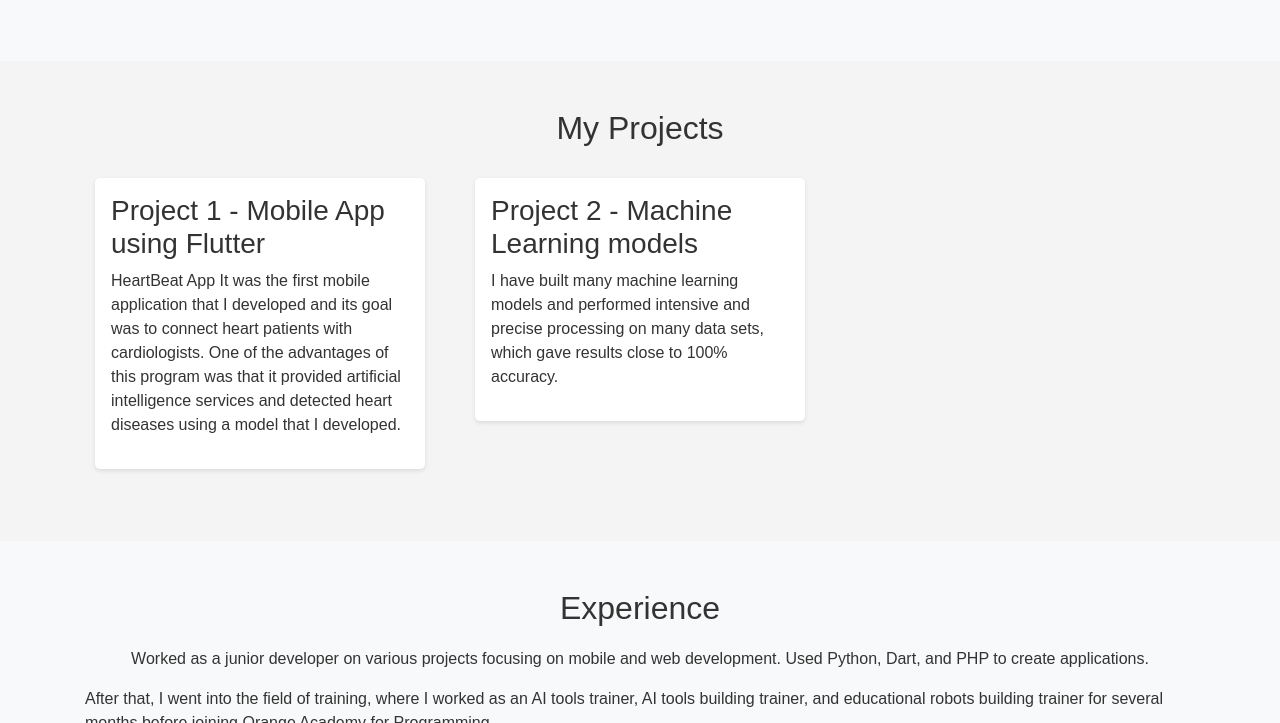
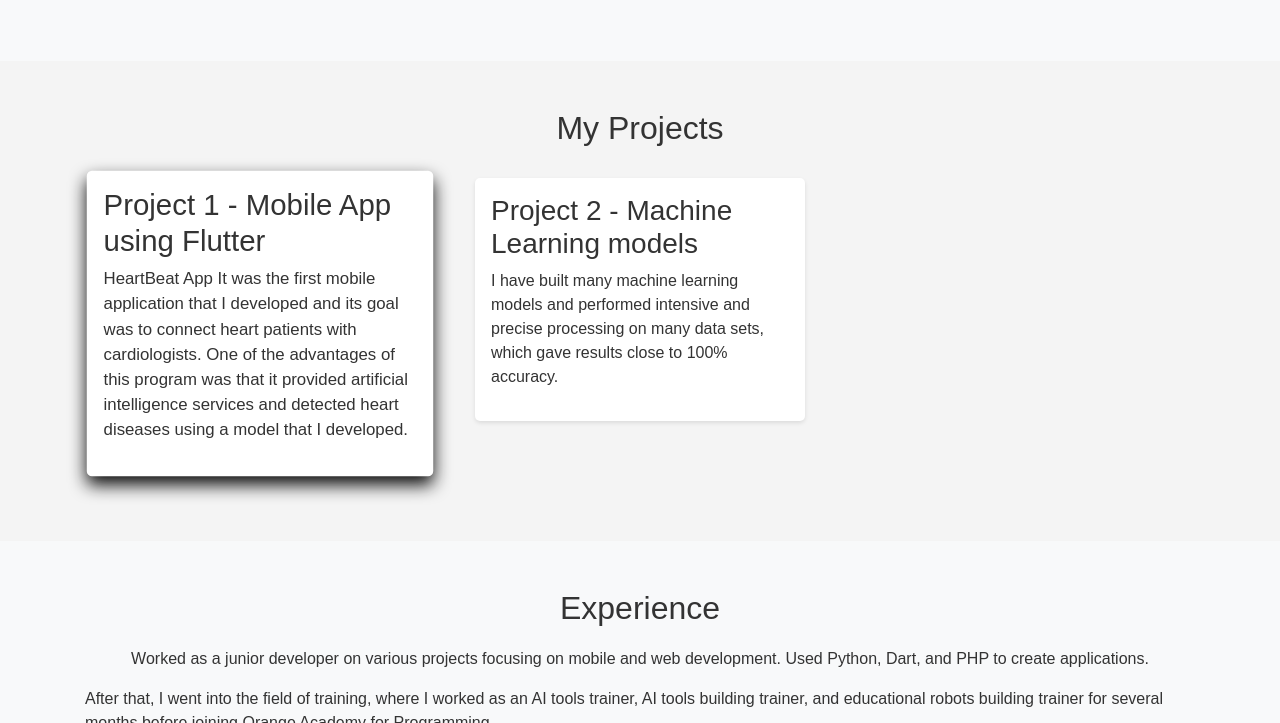
Before and after one commit to mohalomari0/portfolio-task, a plain HTML site: page portfolio project/index.html in a window 1280 px wide. In both pictures the pointer is over the element 260 px from the left and 1121 px from the top of the page. Shown: the part 798-1521 px from the top of the page. Drawn offline with nearby package versions, Linux system fonts and the light colour scheme.

Commit message:
edited| git commit -m edited git commit -m edited

```diff
--- a/portfolio project/index.html
+++ b/portfolio project/index.html
@@ -7,10 +7,11 @@
     <link rel="stylesheet" href="https://cdnjs.cloudflare.com/ajax/libs/font-awesome/6.0.0-beta3/css/all.min.css">
     <link rel="stylesheet" href="https://stackpath.bootstrapcdn.com/bootstrap/4.5.2/css/bootstrap.min.css">
     <link rel="stylesheet" href="style.css">
+    <link rel="icon" type="image/x-icon" href="portfolio project/favicon.png">
+
 </head>
 <body>
 
-    <!-- Navbar -->
     <nav class="navbar navbar-expand-lg navbar-dark bg-dark fixed-top">
         <div class="container">
             <a class="navbar-brand" href="#">Mohammed Alomari</a>
@@ -39,14 +40,12 @@
         </div>
     </nav>
 
-    <!-- Header Section -->
     <header class="text-center" id="header">
         <img src="mm.jpg" alt="Mohammed Saeed Alomari" class="profile-image">
         <h1>Mohammed Saeed Alomari</h1>
         <a href="Resume.pdf" class="btn btn-primary">Download CV</a>
     </header>
 
-    <!-- Objective Section -->
     <section id="objective" class="py-5">
         <div class="container">
             <h2 class="text-center">Objective</h2>
@@ -54,7 +53,6 @@
         </div>
     </section>
 
-    <!-- Education Section -->
     <section id="education" class="bg-light py-5">
         <div class="container">
             <h2 class="text-center">Education</h2>
@@ -62,7 +60,6 @@
         </div>
     </section>
 
-    <!-- Projects Section -->
     <section id="projects" class="py-5">
         <div class="container">
             <h2 class="text-center">My Projects</h2>
@@ -79,12 +76,10 @@
                         <p>I have built many machine learning models and performed intensive and precise processing on many data sets, which gave results close to 100% accuracy.</p>
                     </div>
                 </div>
-                <!-- يمكنك إضافة مشاريع أخرى هنا بنفس التنسيق -->
             </div>
         </div>
     </section>
 
-    <!-- Experience Section -->
     <section id="experience" class="bg-light py-5">
         <div class="container">
             <h2 class="text-center">Experience</h2>
@@ -93,7 +88,6 @@
         </div>
     </section>
 
-    <!-- Contact Section -->
     <section id="contact" class="py-5">
         <div class="container">
             <h2 class="text-center">Contact Me</h2>
@@ -111,7 +105,6 @@
         </div>
     </section>
 
-    <!-- Footer Section -->
     <footer class="bg-dark text-white text-center py-4">
         <p>&copy; 2024 Mohammed Saeed Alomari</p>
         <div class="social-icons">
@@ -127,7 +120,6 @@
         </div>
     </footer>
 
-    <!-- Bootstrap and JavaScript -->
     <script src="https://code.jquery.com/jquery-3.5.1.slim.min.js"></script>
     <script src="https://cdn.jsdelivr.net/npm/@popperjs/core@2.5.4/dist/umd/popper.min.js"></script>
     <script src="https://stackpath.bootstrapcdn.com/bootstrap/4.5.2/js/bootstrap.min.js"></script>
--- a/portfolio project/style.css
+++ b/portfolio project/style.css
@@ -55,6 +55,11 @@ section h2 {
     margin: 10px;
     border-radius: 5px;
     box-shadow: 0 2px 4px rgba(0, 0, 0, 0.1);
+    transition: transform 0.3s ease, box-shadow 0.3s ease;
+}
+.project-card:hover {
+    transform: scale(1.05);
+    box-shadow: 0 8px 16px rgba(10, 10, 10, 10.12);
 }
 
 footer {
```
Also changed, not shown: portfolio project/HB-Project.jpg (deleted), portfolio project/ML-Projects.jpg (deleted), portfolio project/favicon.png (added), portfolio project/mo.jpg (deleted).
